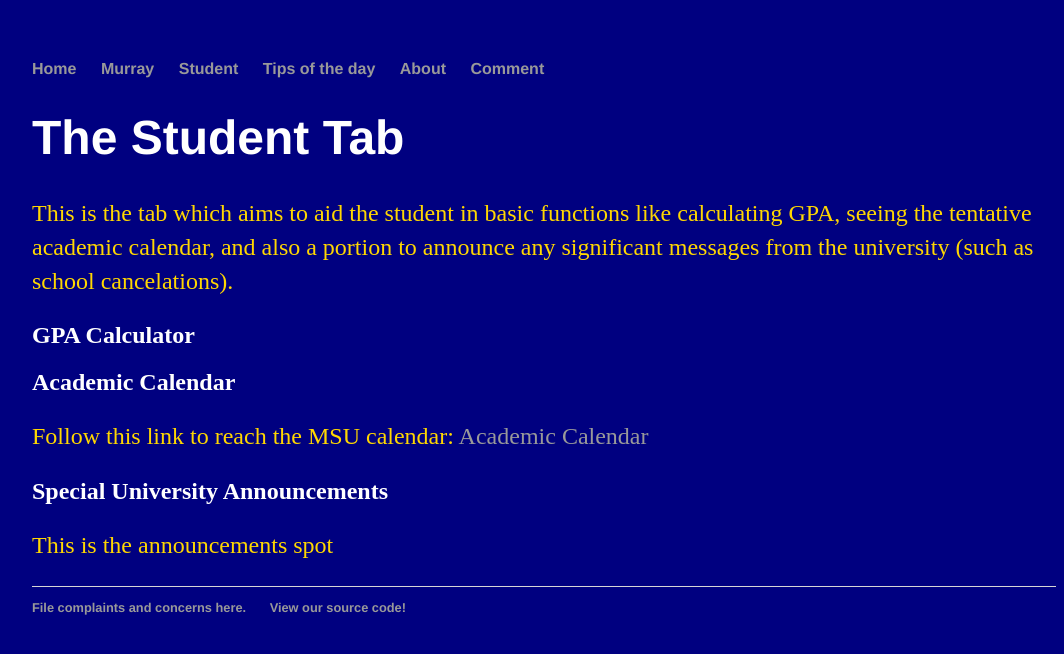
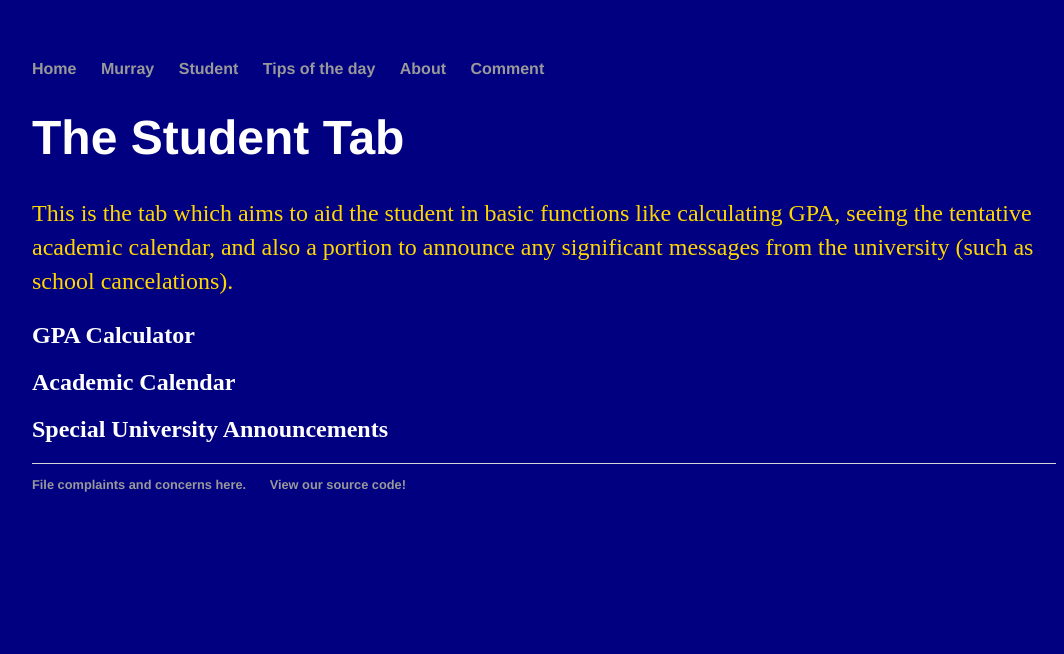
Before and after one commit to rowen2/rowen2.github.io, a Jekyll site: the page built from Stud/index.html, in a window 1280 px wide. Shown: the top 654 px of the page, without its empty margins (96-1160 px from the left). Built offline with Jekyll 4.4.1, drawn with Linux system fonts in a browser that asks for light colours; nearby versions of some CDN libraries; some of the changed lines change nothing that is shown.

Commit message:
Update index.html

```diff
--- a/Stud/index.html
+++ b/Stud/index.html
@@ -7,6 +7,20 @@
 $(document).ready(function(){
     $("#gpaTitle").click(function(){
         $("#gpaExpand").slideDown("slow");
+    });
+});
+</script>
+<script>
+$(document).ready(function(){
+    $("#academicTitle").click(function(){
+        $("#academicExpand").slideDown("slow");
+    });
+});
+</script>
+<script>
+$(document).ready(function(){
+    $("#announcementsTitle").click(function(){
+        $("#announcementsExpand").slideDown("slow");
     });
 });
 </script>
@@ -22,10 +36,18 @@
 	<p> Follow this link to reach a GPA calculator:
 	<a href="http://gpacalculator.net/college-gpa-calculator/" target="_blank">GPA Calculator</a> </p>
 </div>
+<div  id="academicTitle">
 	<h2>Academic Calendar</h2>
-	<p> Follow this link to reach the MSU calendar:  <a href="http://murraystate.edu/academics/RegistrarsOffice/CalendarsAndScheduling/Fall%20Winter%202016%20Academic%20Calendar_V3.pdf" target="_blank">Academic Calendar</a> </p>
+</div>
+<div  id="academicExpand">
+	<p> Follow this link to reach the MSU calendar:
+	<a href="http://murraystate.edu/academics/RegistrarsOffice/CalendarsAndScheduling/Fall%20Winter%202016%20Academic%20Calendar_V3.pdf"
+	target="_blank">Academic Calendar</a> </p>
+</div>
+<div  id="announcementsTitle">
 	<h2>Special University Announcements</h2>
+</div>
+<div  id="announcementsExpand">
 	<p> This is the announcements spot </p>
-
-
+</div>
 </div><!-- /.stud -->
```
